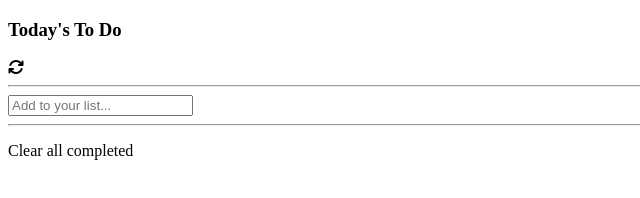
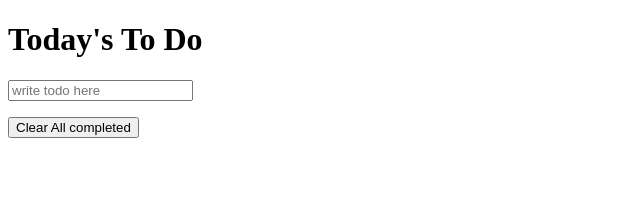
Before and after one commit to eddie-2020/todo-app, a website: page src/index.html in a window 1280 px wide. Shown: the whole page, without its empty margins (0-640 px from the left). Drawn offline with Linux system fonts and the light colour scheme.

Commit message:
Update index.html

```diff
--- a/src/index.html
+++ b/src/index.html
@@ -2,35 +2,23 @@
 <html lang="en">
 <head>
     <meta charset="UTF-8">
+    <meta http-equiv="X-UA-Compatible" content="IE=edge">
     <meta name="viewport" content="width=device-width, initial-scale=1.0">
-  <script src="https://kit.fontawesome.com/b7a7cffe76.js" crossorigin="anonymous"></script>
-  <link href="https://fonts.googleapis.com/icon?family=Material+Icons+Outlined" rel="stylesheet" />
-  <title>To Do List</title>
+    <link rel="stylesheet" href="https://cdnjs.cloudflare.com/ajax/libs/font-awesome/5.15.4/css/all.min.css" integrity="sha512-1ycn6IcaQQ40/MKBW2W4Rhis/DbILU74C1vSrLJxCq57o941Ym01SwNsOMqvEBFlcgUa6xLiPY/NS5R+E6ztJQ==" crossorigin="anonymous" referrerpolicy="no-referrer"/>
+    <title>To DO List</title>
 </head>
+<body>
 
-<body>
- <!-- To Do List Container -->
     <div class="container">
-  <div class="header">
-    <h3 class="title">Today's To Do</h3>
-    <i class="fa fa-refresh" id="refresh" aria-hidden="true"></i>
+        <div class="card">
+            <h1 class="text-title">Today's To Do</h1>
+            <input id="inputFaild" class="form-control" type="text" placeholder="write todo here">
+            <div class="to-do">
+                <ul class="list-group" id="todoList"></ul>
             </div>
-
-  <hr>
-
-  <div class="inputTask">
-    <input type="text" class="event" placeholder="Add to your list...">
-    <i class="material-icons-outlined" id="add" aria-hidden="true"></i>
+            <div class="btn-clear">
+                <button id="clearAllToDo" class="btn-clear1">Clear All completed</button>
             </div>
-
-  <hr>
-
-  <div class="list-container">
-     <ul class="eventList"></ul>
-  </div>
-
-    <div class="clearField">
-    <span class="clearCache clearEvent">Clear all completed</span>
         </div>
     </div>
 </body>
```
Lines whose indentation alone changed are shown as unchanged.
